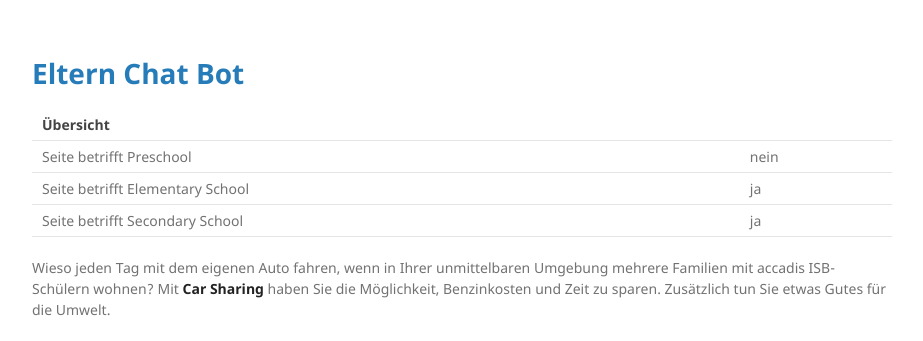
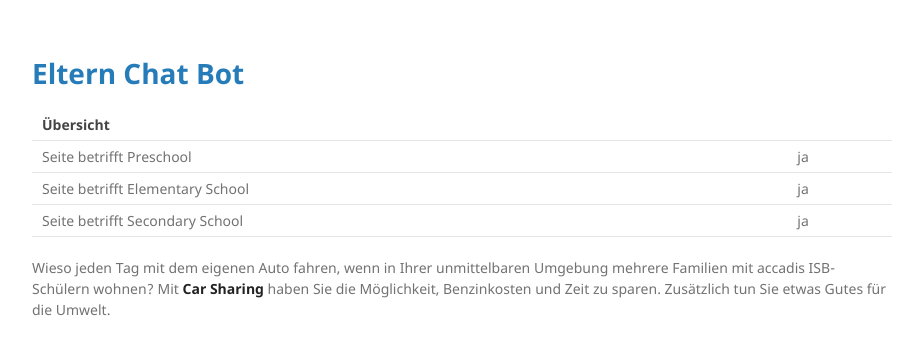
Before and after one commit to transresult/2504-chat-bot-source, a Jekyll site: the page built from docs/Car_Sharing.md, in a window 1280 px wide. Shown: the top 341 px of the page, without its empty margins (178-1101 px from the left). Built offline with Jekyll 4.4.1, drawn with Linux system fonts in a browser that asks for light colours; our own code applies the rules of GitHub Pages for plain Markdown files.

Commit message:
Zuteilung auf Allgemein geändert
Betrifft auch die Preschool

```diff
--- a/docs/Car_Sharing.md
+++ b/docs/Car_Sharing.md
@@ -4,7 +4,7 @@ title: Car Sharing
 
 | Übersicht | |
 | --- | --- |
-| Seite betrifft Preschool | nein |
+| Seite betrifft Preschool | ja |
 | Seite betrifft Elementary School | ja |
 | Seite betrifft Secondary School | ja |
 
```
